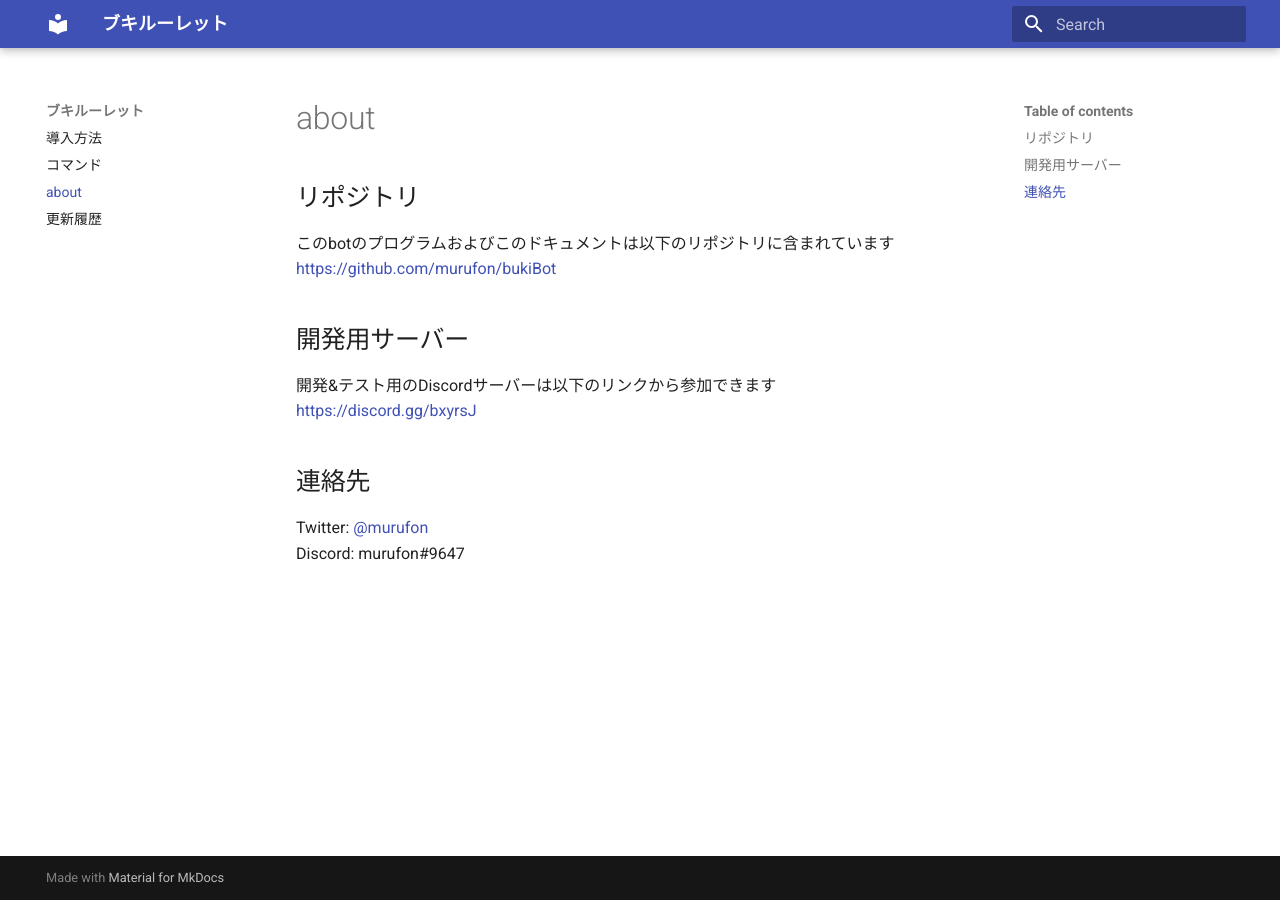
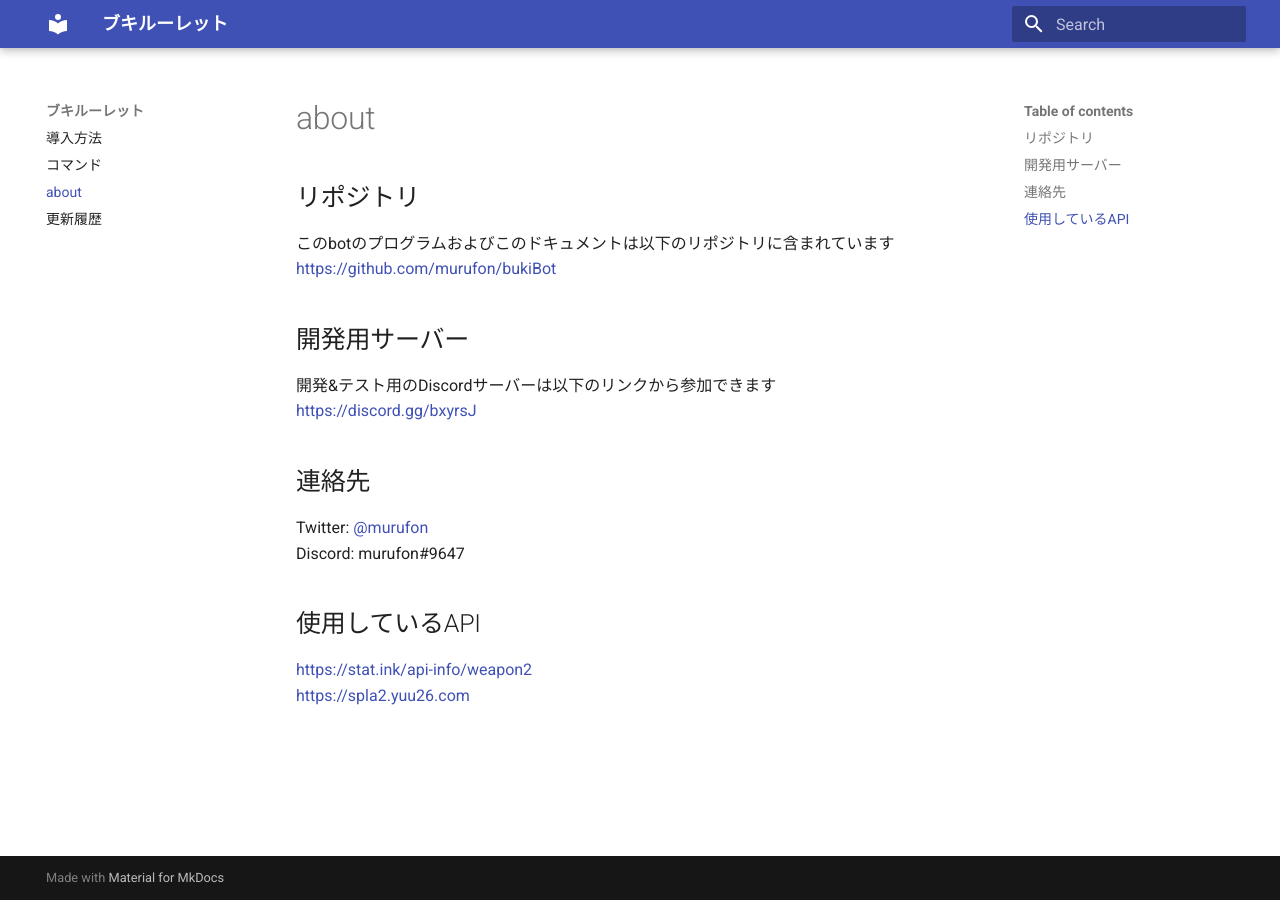
Before and after one commit to murufon/bukiBot, an MkDocs documentation site: the page built from docs/docs/about.md, in a window 1280 px wide. Built offline with MkDocs 1.6.1 and Material for MkDocs 9.7.7, drawn with Linux system fonts in a browser that asks for light colours.

Commit message:
docsに使用しているAPIについての項目を追加

```diff
--- a/docs/docs/about.md
+++ b/docs/docs/about.md
@@ -11,3 +11,7 @@
 ## 連絡先
 Twitter: [@murufon](https://twitter.com/murufon)
 Discord: murufon#9647
+
+## 使用しているAPI
+[https://stat.ink/api-info/weapon2](https://stat.ink/api-info/weapon2)
+[https://spla2.yuu26.com](https://spla2.yuu26.com)
```
